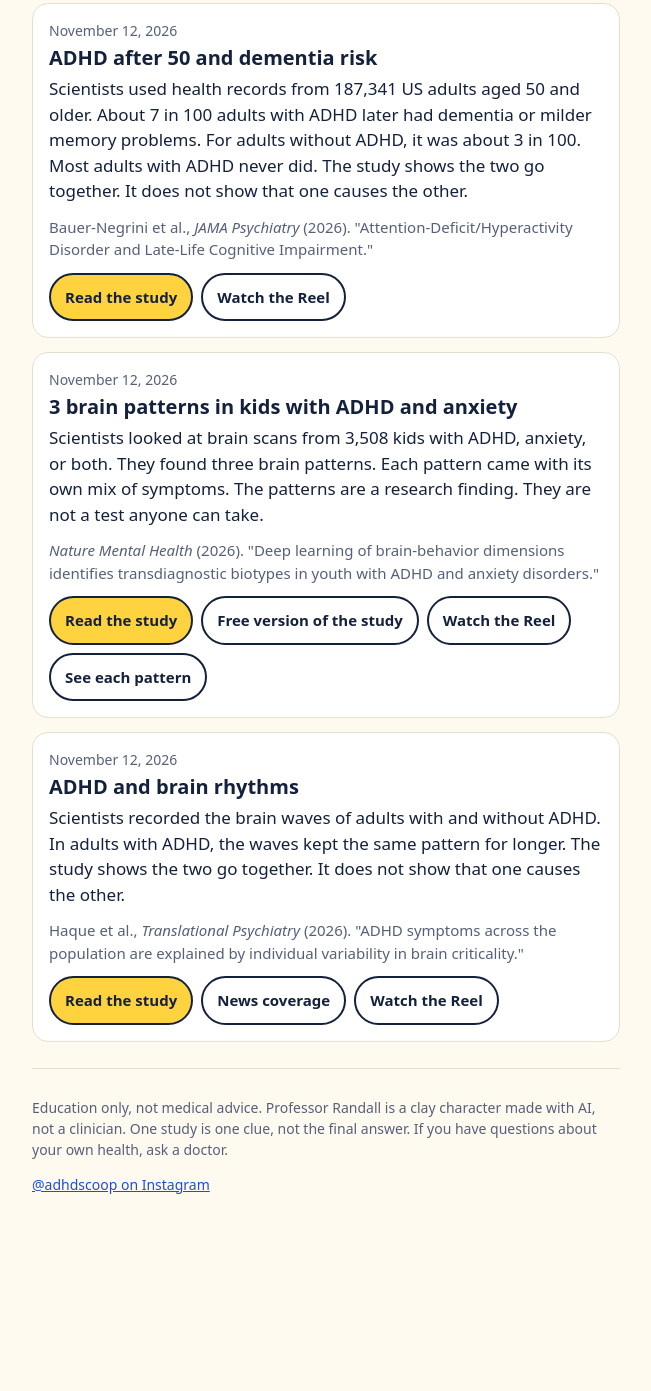
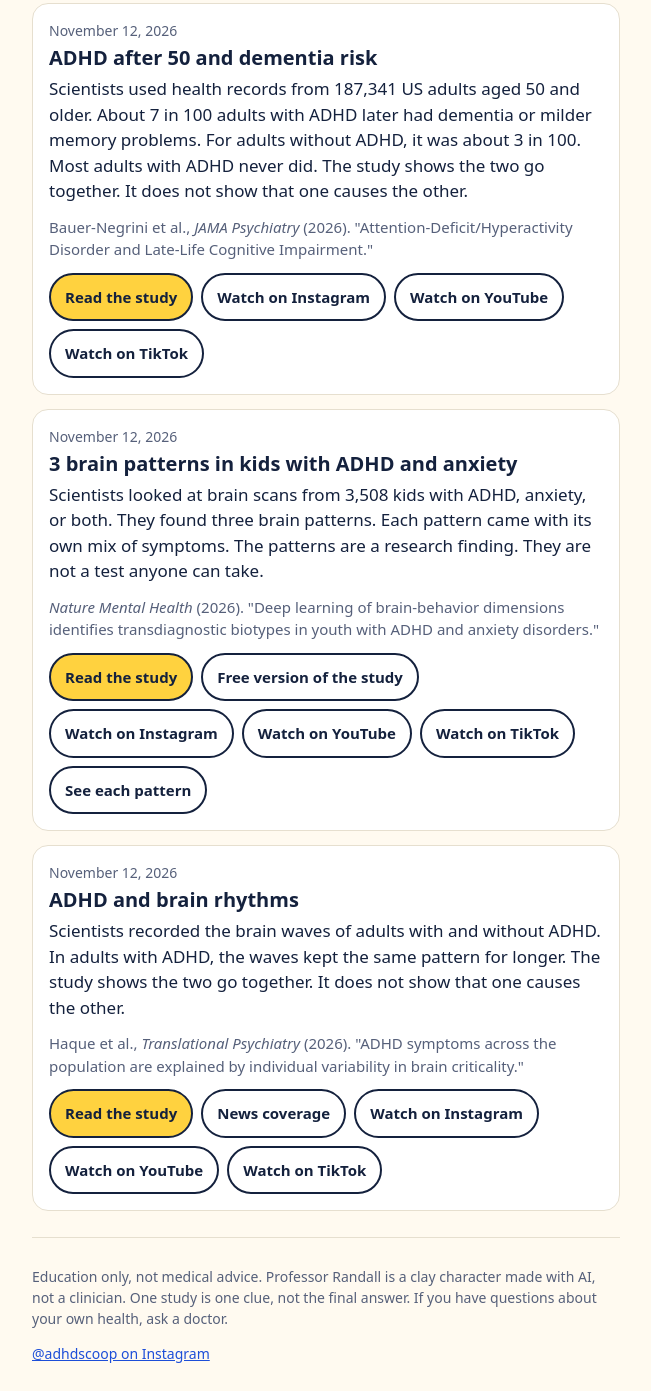
Before and after one commit to adhdscoop/adhdscoop.github.io, a plain HTML site: page index.html in a window 1280 px wide. Shown: the part 180-1571 px from the top of the page, without its empty margins (314-965 px from the left). Before the commit the page ends 1445 px from the top, so only its background shows below. Drawn offline with Linux system fonts and the light colour scheme.

Commit message:
Add YouTube and TikTok links to each card

```diff
--- a/index.html
+++ b/index.html
@@ -49,7 +49,9 @@ footer a{color:var(--link)}
   <p class="cite">Bauer-Negrini et al., <i>JAMA Psychiatry</i> (2026). "Attention-Deficit/Hyperactivity Disorder and Late-Life Cognitive Impairment."</p>
   <ul class="links">
     <li><a class="paper" href="https://doi.org/10.1001/jamapsychiatry.2026.3165">Read the study</a></li>
-    <li><a href="https://www.instagram.com/adhdscoop/reel/DfqdLtcMzDJ/">Watch the Reel</a></li>
+    <li><a href="https://www.instagram.com/adhdscoop/reel/DfqdLtcMzDJ/">Watch on Instagram</a></li>
+    <li><a href="https://youtube.com/shorts/BU7BwiYhpg0">Watch on YouTube</a></li>
+    <li><a href="https://www.tiktok.com/@adhdscoop/video/7707465977096572191">Watch on TikTok</a></li>
   </ul>
 </article>
 
@@ -61,7 +63,9 @@ footer a{color:var(--link)}
   <ul class="links">
     <li><a class="paper" href="https://doi.org/10.1038/s44220-026-00740-3">Read the study</a></li>
     <li><a href="https://www.biorxiv.org/content/10.1101/2025.10.13.682243v1.full">Free version of the study</a></li>
-    <li><a href="https://www.instagram.com/adhdscoop/reel/DfqCiQ0MpJF/">Watch the Reel</a></li>
+    <li><a href="https://www.instagram.com/adhdscoop/reel/DfqCiQ0MpJF/">Watch on Instagram</a></li>
+    <li><a href="https://youtube.com/shorts/HLAYqyTfdq8">Watch on YouTube</a></li>
+    <li><a href="https://www.tiktok.com/@adhdscoop/video/7707465653782908190">Watch on TikTok</a></li>
     <li><a href="https://www.instagram.com/p/DfqF0U5GVRM/">See each pattern</a></li>
   </ul>
 </article>
@@ -74,7 +78,9 @@ footer a{color:var(--link)}
   <ul class="links">
     <li><a class="paper" href="https://doi.org/10.1038/s41398-026-04267-0">Read the study</a></li>
     <li><a href="https://www.psypost.org/adhd-symptoms-may-reflect-a-brain-shifting-toward-overly-synchronized-activity-study-suggests/">News coverage</a></li>
-    <li><a href="https://www.instagram.com/adhdscoop/reel/Dfp_YcnsjNi/">Watch the Reel</a></li>
+    <li><a href="https://www.instagram.com/adhdscoop/reel/Dfp_YcnsjNi/">Watch on Instagram</a></li>
+    <li><a href="https://youtube.com/shorts/xTeTkFPLqys">Watch on YouTube</a></li>
+    <li><a href="https://www.tiktok.com/@adhdscoop/video/7707465011324538143">Watch on TikTok</a></li>
   </ul>
 </article>
 
```
